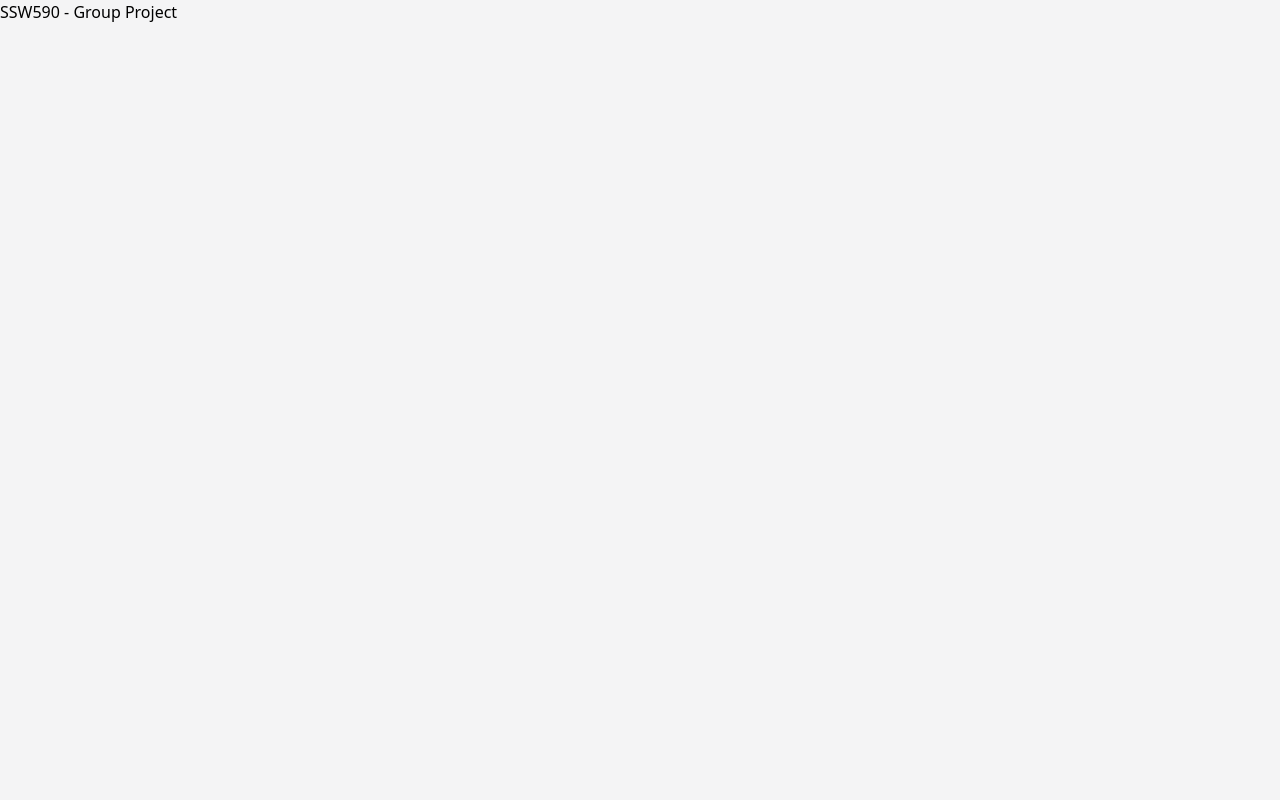
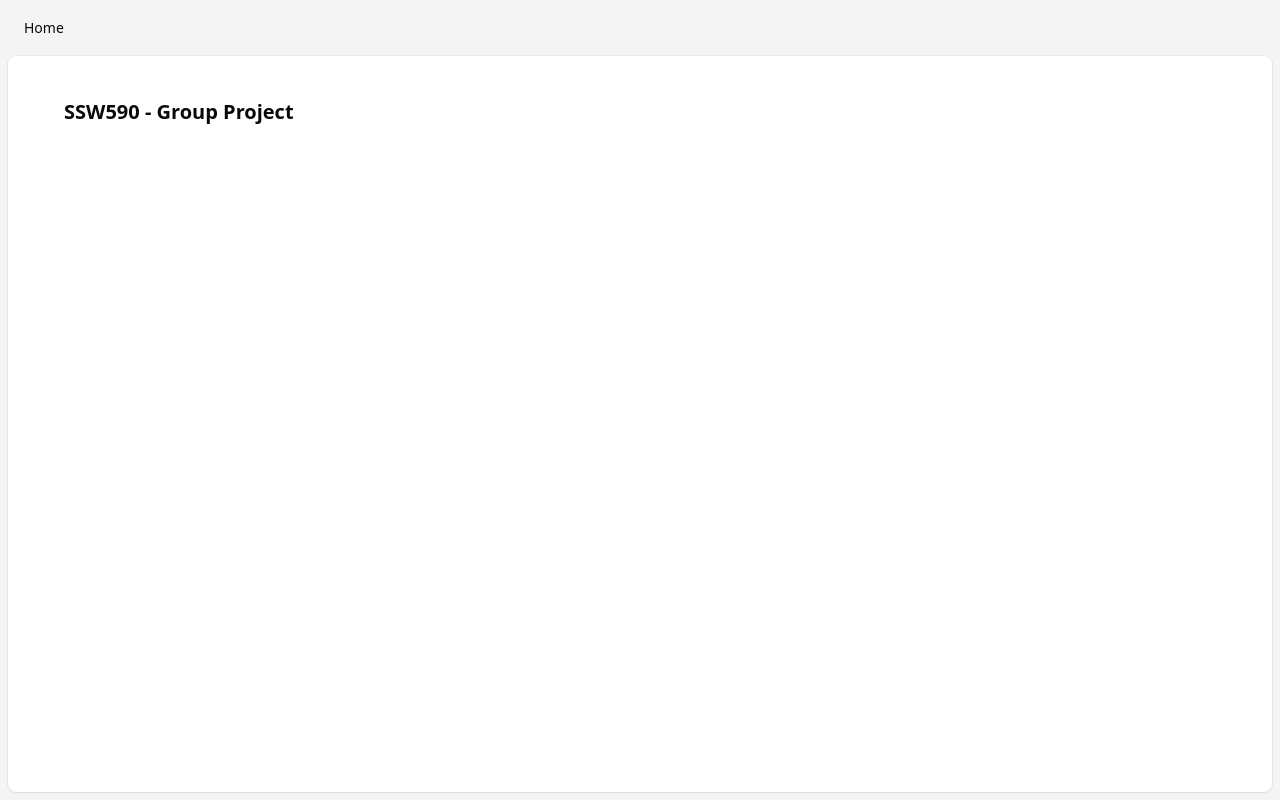
Before and after one commit to tchiappa/SSW590, a React (Vite) app in the folder frontend/: page / in a window 1280 px wide. Built offline with nearby package versions, Linux system fonts and the light colour scheme.

Commit message:
GH-6: Added some basic app structure

```diff
--- a/frontend/src/App.tsx
+++ b/frontend/src/App.tsx
@@ -1,9 +1,16 @@
-function App() {
-  return (
-    <>
-      <h1>SSW590 - Group Project</h1>
-    </>
-  )
+import {Navbar, NavbarItem, NavbarSection} from './components/navbar'
+import { Sidebar } from './components/sidebar'
+import { StackedLayout } from './components/stacked-layout'
+
+export default function App({ children }:{ children: any; }) {
+    return (
+        <StackedLayout
+            navbar={<Navbar><NavbarSection>
+                <NavbarItem href="/">Home</NavbarItem>
+            </NavbarSection></Navbar>}
+            sidebar={<Sidebar></Sidebar>}
+        >
+            {children}
+        </StackedLayout>
+    )
 }
-
-export default App
--- a/frontend/src/main.tsx
+++ b/frontend/src/main.tsx
@@ -1,9 +1,12 @@
 import { StrictMode } from 'react'
 import { createRoot } from 'react-dom/client'
 import App from './App.tsx'
+import {Heading} from "./components/heading.tsx";
 
 createRoot(document.getElementById('root')!).render(
   <StrictMode>
-    <App />
+      <App>
+          <Heading>SSW590 - Group Project</Heading>
+      </App>
   </StrictMode>,
 )
```
